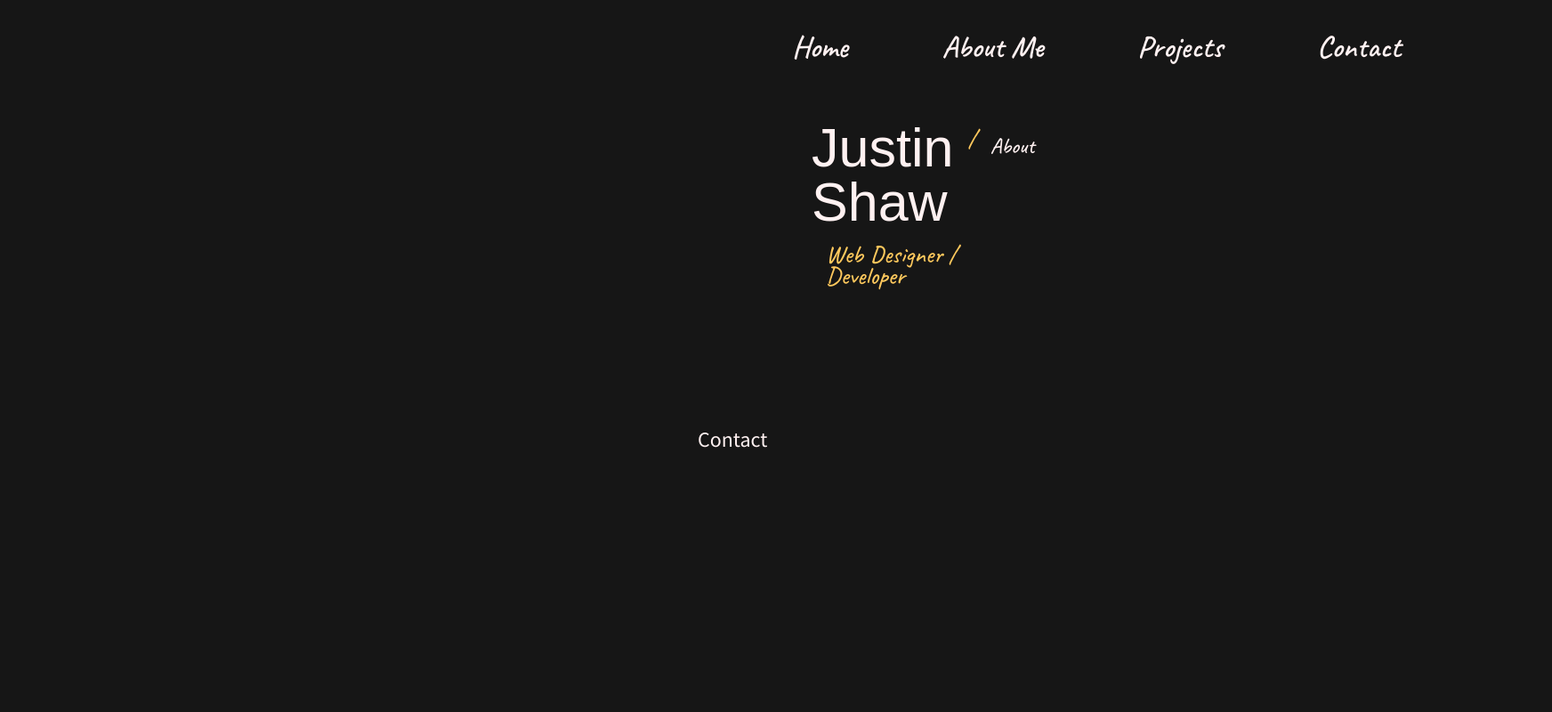
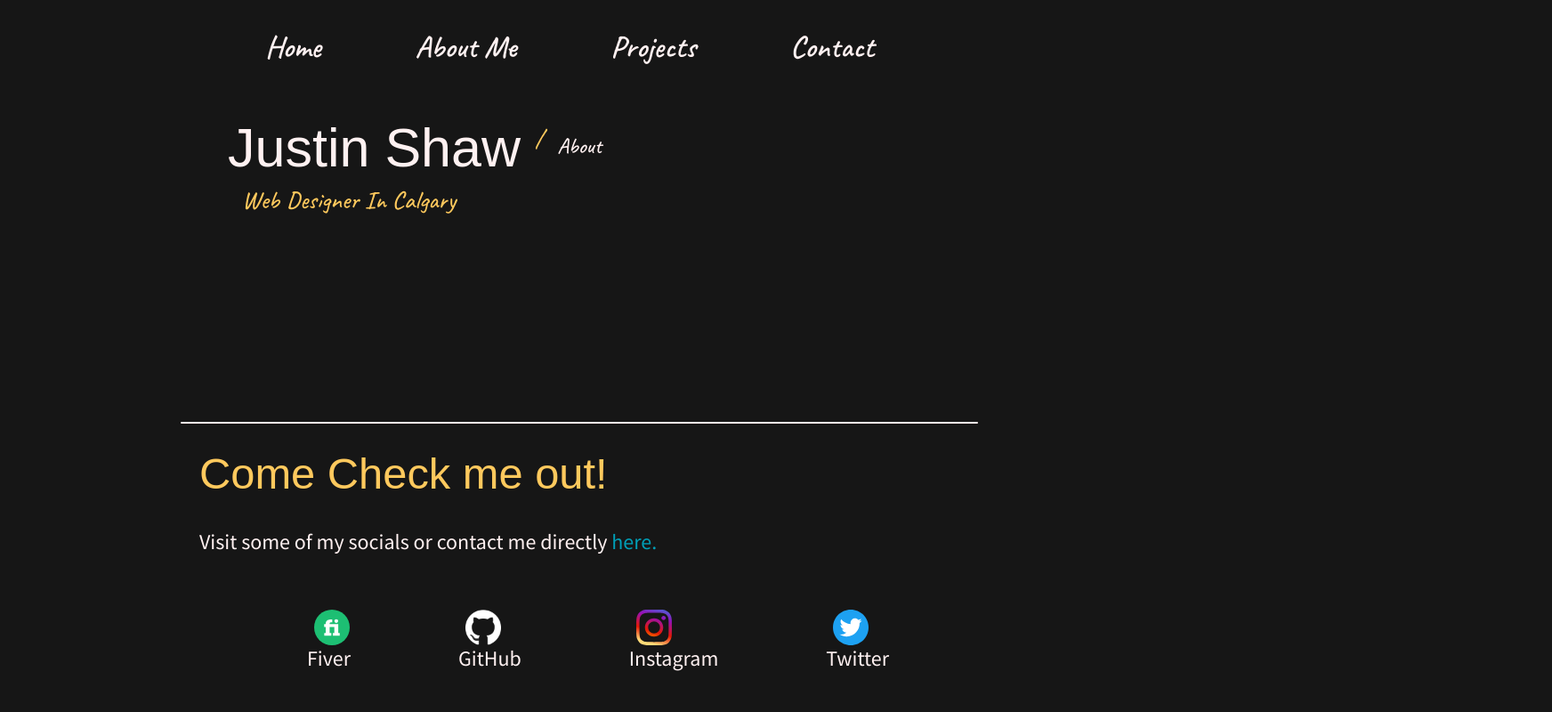
Before and after one commit to Justins45/Portfolio, a plain HTML site: page aboutMe.html in a window 1280 px wide. Shown: the whole page at 89% size, 1744 px wide, since content can reach past the window. Drawn offline with Linux system fonts and the light colour scheme; a web font is replaced by a local one.

Commit message:
Starting AbaoutMe page layout and content

```diff
--- a/aboutMe.html
+++ b/aboutMe.html
@@ -35,8 +35,10 @@
     </script>
 </head>
 
+
+
 <body>
-    <div class="content main">
+    <div class="content">
         <header>
             <div class="hamburger">
                 <div id="nav-icon">
@@ -49,10 +51,10 @@
 
             <nav>
                 <ul class="nav-list flex-coll">
-                    <li><a href="index.html">Home</a></li>
-                    <li><a href="aboutMe.html">About Me</a></li>
-                    <li><a href="projects.html">Projects</a></li>
-                    <li><a href="contact.html">Contact</a></li>
+                    <li><a id="li" href="index.html">Home</a></li>
+                    <li><a id="li" href="aboutMe.html">About Me</a></li>
+                    <li><a id="li" href="projects.html">Projects</a></li>
+                    <li><a id="li" href="aboutMe.html#contact">Contact</a></li>
                 </ul>
             </nav>
 
@@ -60,27 +62,60 @@
 
         <main>
             <div class="header">
-                <div class="header">
-                    <div class="pro-flex flex-row">
-                        <h1>Justin Shaw</h1>
-                        <p class="pro-break"> / </p>
-                        <p id="pro-pro">About</p>
-                    </div>
-                    <p>Web Designer / Developer</p>
+                <div class="pro-flex flex-row">
+                    <h1>Justin Shaw</h1>
+                    <p class="pro-break"> / </p>
+                    <p id="pro-pro">About</p>
                 </div>
+                <p>Web Designer In Calgary</p>
             </div>
+            <div class="main">
+                <div>
 
-            <div id="contact">
-                <p>Contact</p>
+                </div>
+
             </div>
 
         </main>
 
         <footer>
-
+            <div class="breaker"></div>
+            <div class="check-me-out">
+                   <h2>Come Check me out!</h2>
+                   <p>Visit some of my socials or contact me directly <a href="aboutMe.html#contact">here.</a></p>
+            </div>
+            <div class="socials">
+                <ul class="flex-row">
+                    <li>
+                        <a href="https://www.fiverr.com/jshaw45?public_mode=true">
+                            <img src="img/icons/fiverr.svg" alt="Fiver svg Logo">
+                            <p>Fiver</p>
+                        </a>
+                    </li>
+                    <li>
+                        <a href="https://github.com/Justins45">
+                            <img src="img/icons/GitHub-Mark-Light-120px-plus.png" alt="Github Mark Icon">
+                            <p>GitHub</p>
+                        </a>
+                    </li>
+                    <li>
+                        <a href="https://www.instagram.com/jx_shaw/">
+                            <img src="img/icons/instagram.svg" alt="Instagram svg Logo">
+                            <p>Instagram</p>
+                        </a>
+                    </li>
+                    <li>
+                        <a href="https://twitter.com/JShaw_WebDev">
+                            <img src="img/icons/twitter.svg" alt="Twitter svg Logo">
+                            <p>Twitter</p>
+                        </a>
+                    </li>
+                </ul>
+            </div>
         </footer>
 
+
     </div>
+
 </body>
-
 </html>
```
